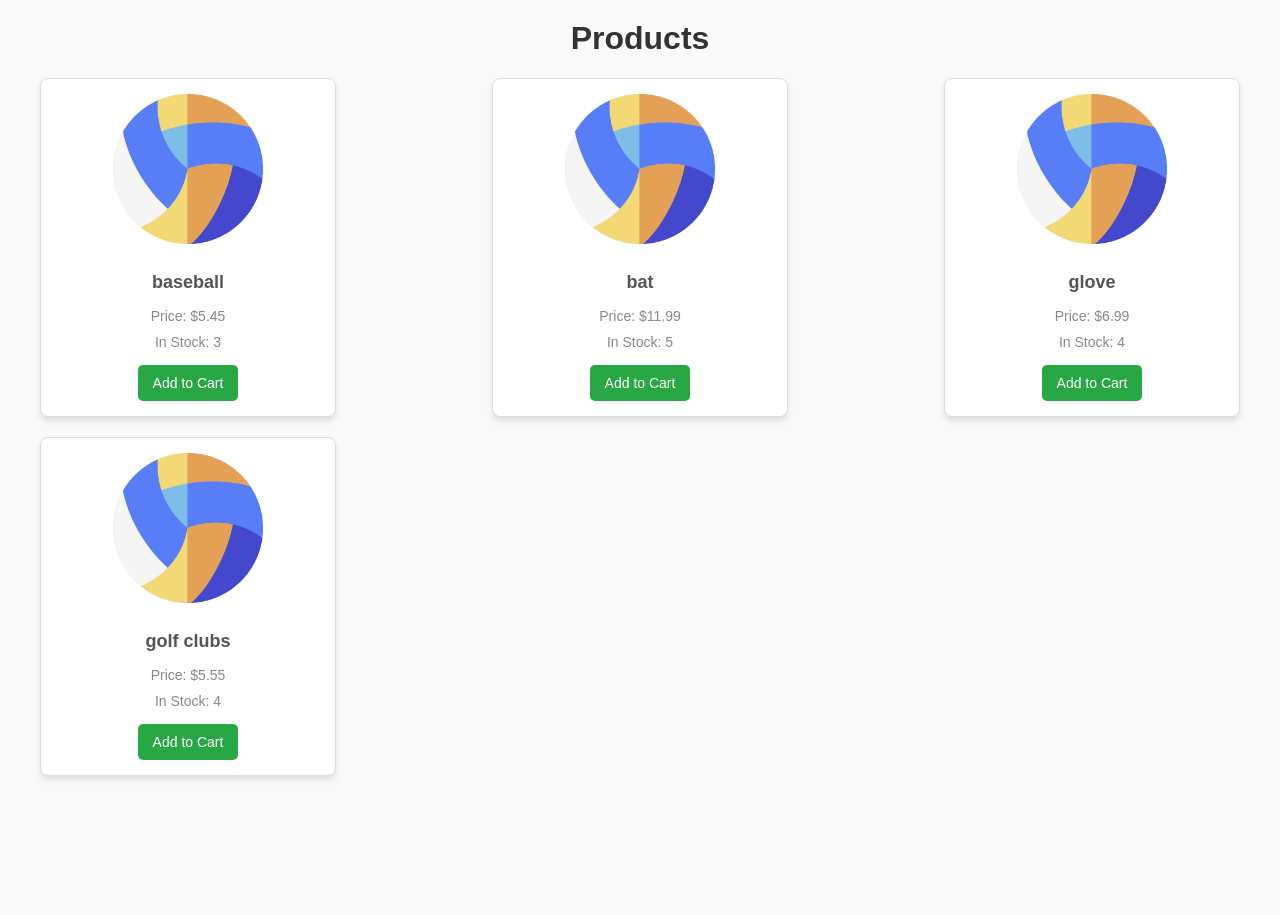
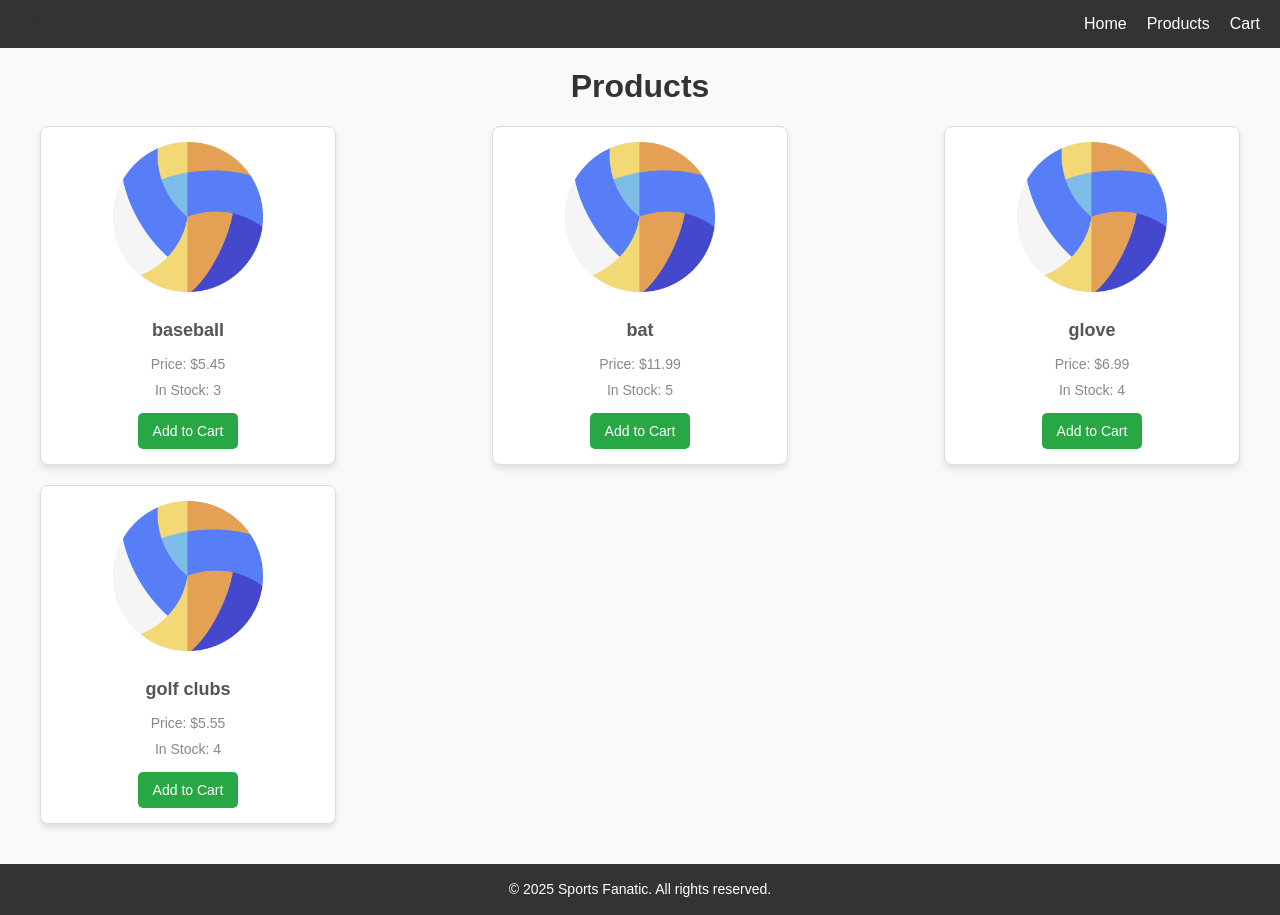
Before and after one commit to noahtorious91/sports_fanatic, a Django app: page /products/ in a window 1280 px wide. Before the commit the page ends 780 px from the top, so only its background shows below. Run offline with Django 5.2, Linux system fonts and the light colour scheme; data comes from the database, SQL or seed files in the repository; both versions use the stored data as it was after the commit.

Commit message:
added a header and footer

```diff
--- /dev/null
+++ b/myproject/store/static/store/base.css
@@ -0,0 +1,81 @@
+/* Header styles */
+header {
+    background-color: #333;
+    color: white;
+    padding: 10px 20px;
+    display: flex;
+    justify-content: space-between;
+    align-items: center;
+}
+
+header .logo h1 {
+    margin: 0;
+    font-size: 24px;
+}
+
+header nav {
+    display: flex;
+}
+
+header .nav-links {
+    list-style: none;
+    display: flex;
+    gap: 20px;
+    margin: 0;
+    padding: 0;
+}
+
+header .nav-links li {
+    display: inline;
+}
+
+header .nav-links a {
+    color: white;
+    text-decoration: none;
+    font-size: 16px;
+    transition: color 0.3s ease;
+}
+
+header .nav-links a:hover {
+    color: #f0a500;
+}
+
+.site-footer {
+    background-color: #333;
+    color: white;
+    text-align: center;
+    padding: 15px 0;
+    margin-top: 20px;
+    font-size: 14px;
+}
+
+.site-footer p {
+    margin: 0;
+    line-height: 1.5;
+}
+
+.site-footer a {
+    color: #f0a500;
+    text-decoration: none;
+}
+
+.site-footer a:hover {
+    text-decoration: underline;
+}
+
+body {
+    display: flex;
+    flex-direction: column;
+    min-height: 100vh;
+}
+
+main {
+    flex: 1;
+}
+
+.site-footer {
+    background-color: #333;
+    color: white;
+    text-align: center;
+    padding: 15px 0;
+}
--- a/myproject/store/static/store/product_list.css
+++ b/myproject/store/static/store/product_list.css
@@ -18,19 +18,6 @@
     gap: 20px;
     margin: 20px auto;
     max-width: 1200px; /* Limit the width of the product grid */
-}
-
-.procut-card {
-    background: #fff;
-    border: 1px solid #ddd;
-    border-radius: 8px;
-    box-shadow: 0 4px 6px rgba(0, 0, 0, 0.1);
-    padding: 15px;
-    width: 250px;
-    text-align: center;
-    display: flex;
-    flex-direction: column;
-    align-items: center;
 }
 
 .product-card {
--- /dev/null
+++ b/myproject/store/templates/store/base.html
@@ -0,0 +1,35 @@
+{% load static %}
+<!DOCTYPE html>
+<html lang ="en">
+<head>
+    <meta charset="UTF-8">
+    <title>{% block title %}MyShop{% endblock %}</title>
+    {% block styles %}{% endblock %}
+    <link rel="stylesheet" href="{% static 'store/base.css' %}">
+</head>
+<body>
+    <header>
+        <div class="logo">
+            <h1>MyShop</h1>
+        </div>
+        <nav>
+            <ul class="nav-links">
+                <li><a href="{% url 'home' %}">Home</a></li>
+                <li><a href="{% url 'product_list' %}">Products</a></li>
+                <li><a href="{% url 'cart' %}">Cart</a></li>
+            </ul>
+        </nav>
+    </header>
+    <main>
+        {% block content %}
+        <!--page specific content goes here-->
+        {% endblock %}
+    </main>
+    <footer class="site-footer">
+        <p>&copy; 2025 Sports Fanatic. All rights reserved.</p>
+    </footer>
+
+        </nav>
+    </header>
+</body>
+</html>
--- a/myproject/store/templates/store/product_list.html
+++ b/myproject/store/templates/store/product_list.html
@@ -1,19 +1,19 @@
+{% extends 'store/base.html' %}
 {% load static %}
-<!DOCTYPE html>
-<html lang="en">
-<head>
-    <meta charset="UTF-8">
-    <title>Products</title>
+
+{% block styles %}
     <link rel="stylesheet" href="{% static 'store/product_list.css' %}">
+{% endblock %}
 
-</head>
-<body>
+{% block title %}Products - MyShop{% endblock %}
+
+{% block content %}
     <h1>Products</h1>
     <div class="products">
         {% for product in products %}
             <div class="product-card">
                 {% if product.image %}
-                    <img src="{{ product.image.url}}" alt="{{ product.name}}">
+                    <img src="{{ product.image.url }}" alt="{{ product.name }}">
                 {% else %}
                     <img src="{% static 'store/default-product.png' %}" alt="Default Product">
                 {% endif %}
@@ -28,3 +28,4 @@
             </div>
         {% endfor %}
     </div>
+{% endblock %}
```
Also changed, not shown: myproject/store/templates/store/cart.html (+10 -10 lines), myproject/store/templates/store/home.html (+9 -9 lines), myproject/db.sqlite3.
